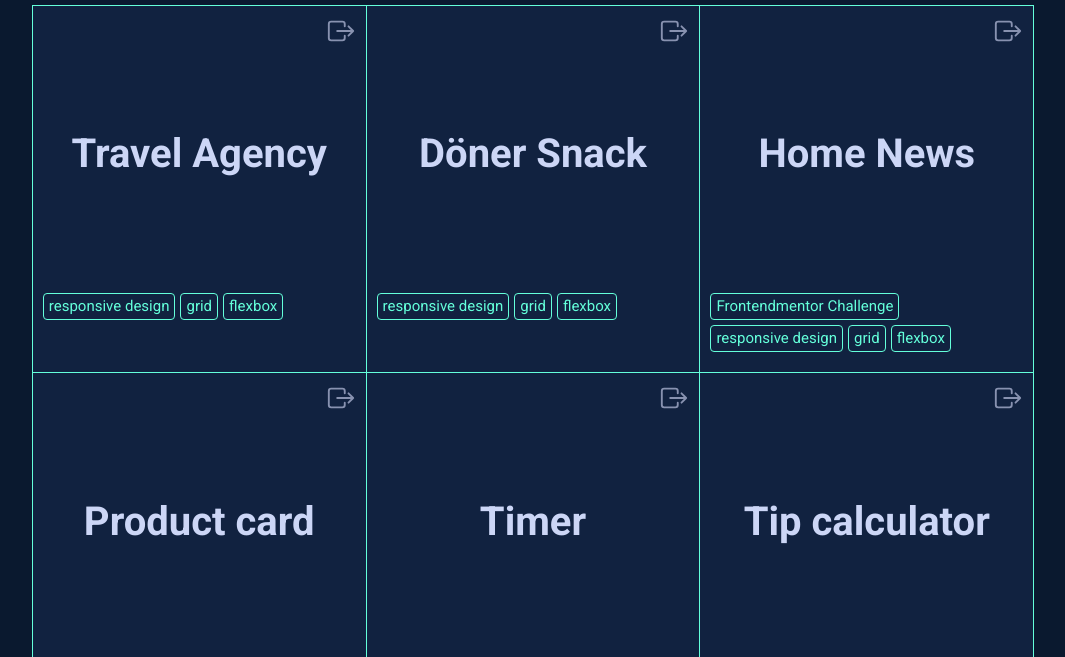
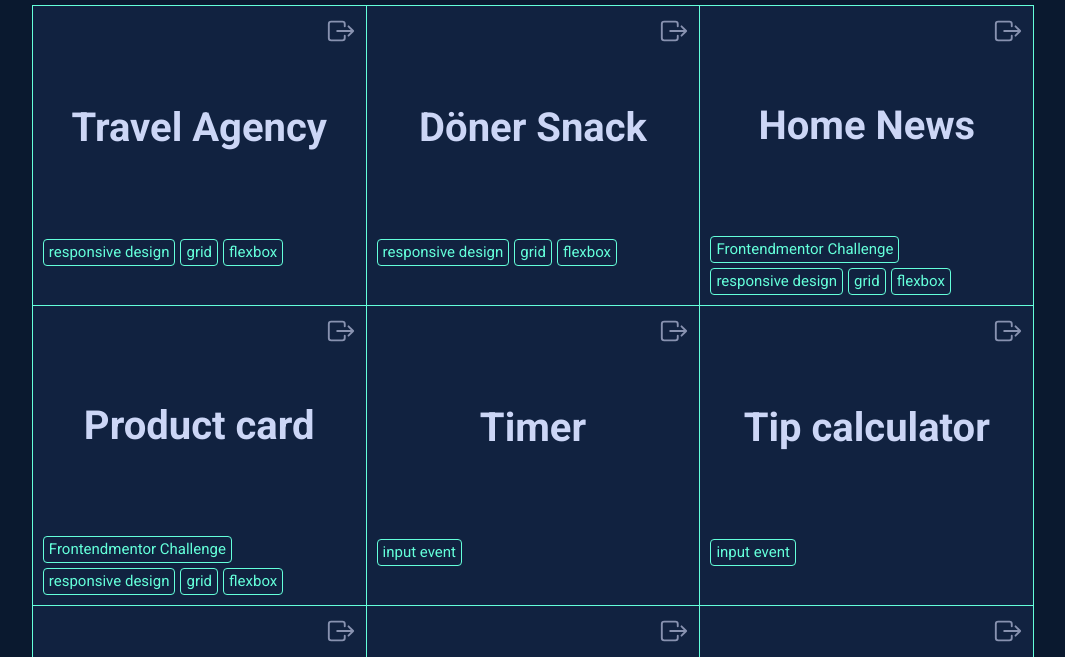
Before and after one commit to TonyNguyen137/portfolioV1, a website built with Parcel: page src/index.html in a window 1280 px wide. Shown: the part 620-1277 px from the top of the page, without its empty margins (107-1172 px from the left). Built offline with nearby package versions, Linux system fonts and the light colour scheme.

Commit message:
minor bug fix on ipad, project container

```diff
--- a/src/style.css
+++ b/src/style.css
@@ -256,7 +256,6 @@ button {
     place-items: center;
     border-bottom:0.1px solid var(--clr-neutral-3);
     border-right:0.1px solid var(--clr-neutral-3);
-
 }
 .project:nth-child(3n+3) {
     border-right: 0.1px solid var(--clr-neutral-3);
@@ -381,6 +380,15 @@ media queries
         transition: all .2s linear;
 
     }
+
+    .project{
+            aspect-ratio: unset;
+
+    }
+    .projects-container {
+        grid-auto-rows: 30rem;
+    }
+
     .project-header {
         position:absolute;
         top:1rem;
```
